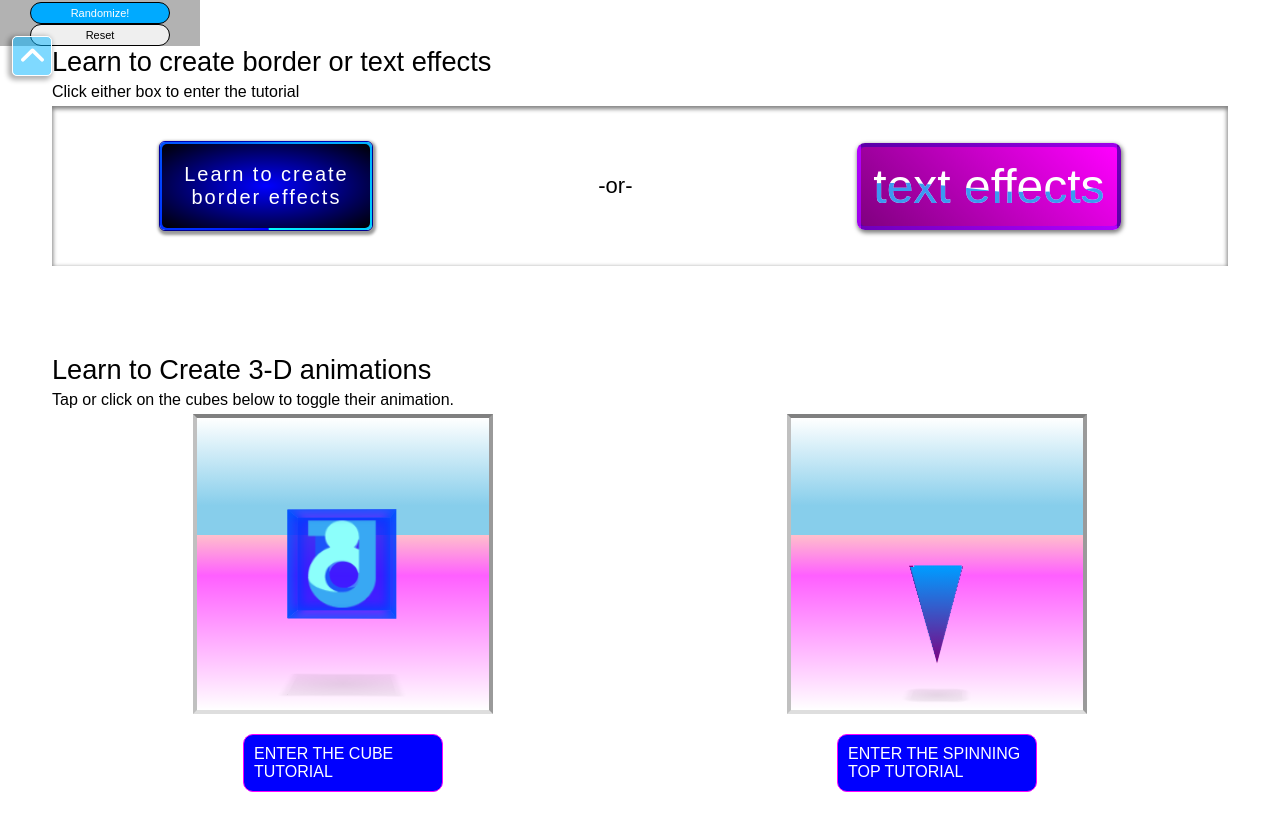
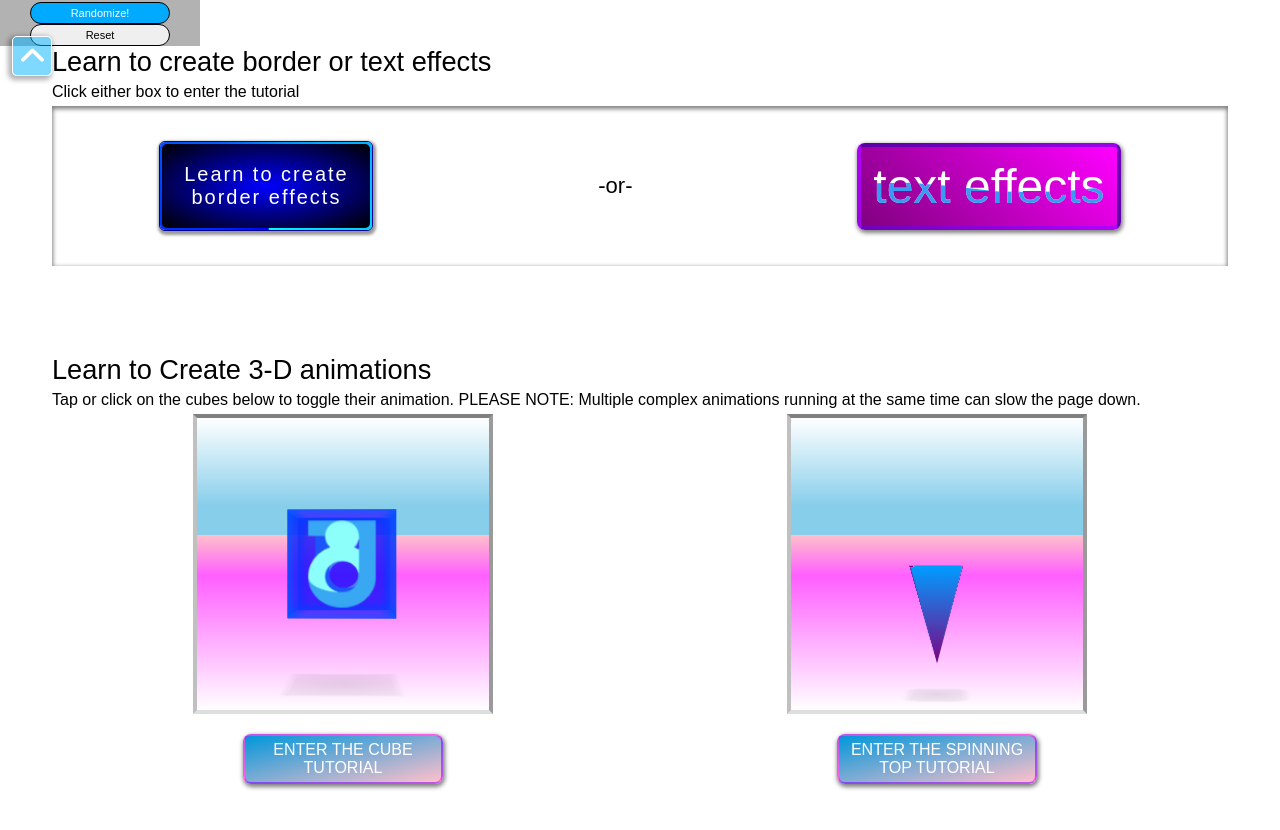
Before and after one commit to virtualepoch/web-engines-react, a React (Create React App) app: page /css in a window 1280 px wide. Shown: the part 804-1634 px from the top of the page. Built offline with nearby package versions, Linux system fonts and the light colour scheme.

Commit message:
scroll action testing

```diff
--- a/src/components/ToTopBtn.js
+++ b/src/components/ToTopBtn.js
@@ -13,7 +13,7 @@ export default function ToTopBtn() {
 
   function ScrollToTop() {
     document.documentElement.scrollTo({ top: 0, behavior: "smooth" });
-    document.Body.scrollTo({ top: 0, behavior: "smooth" });
+    document.documentElement.scrollTo({ top: 0, behavior: "smooth" });
   }
 
   return <div className="to-top-btn" ref={toTopBtn} onClick={ScrollToTop}></div>;
--- a/src/components/todo/todopage.css
+++ b/src/components/todo/todopage.css
@@ -97,5 +97,4 @@ button {
   right: 0;
   bottom: 0;
   z-index: 888;
-  border: 1px solid rgb(0, 0, 0, 0.3);
 }
--- a/src/pages/css/Css.js
+++ b/src/pages/css/Css.js
@@ -29,7 +29,7 @@ export default function Css() {
         </section>
         <section className="effects-section">
           <h1>Learn to Create 3-D animations</h1>
-          <p>Tap or click on the cubes below to toggle their animation.</p>
+          <p>Tap or click on the cubes below to toggle their animation. PLEASE NOTE: Multiple complex animations running at the same time can slow the page down.</p>
           <div className="cube-effects-container">
             <div className="column column-1">
               <ColorCube />
--- a/src/pages/css/components/BackBtn.js
+++ b/src/pages/css/components/BackBtn.js
@@ -2,5 +2,6 @@ import { useNavigate } from "react-router-dom";
 
 export default function BackBtn() {
   const navigate = useNavigate();
-  return <button className="back-btn bottom" onClick={() => navigate(-1)}></button>;
+
+  return <button className="back-btn" onClick={() => navigate(-1)}></button>;
 }
--- a/src/pages/css/css.css
+++ b/src/pages/css/css.css
@@ -147,8 +147,6 @@
 .back-btn {
   width: 40px;
   height: 40px;
-  position: relative;
-  left: -48%;
   border: 1px solid white;
   border-radius: 50%;
   box-shadow: -2px 0 5px 2px rgb(0, 0, 0, 0.3);
@@ -172,9 +170,11 @@
 .cube-effects-container p {
   width: 200px;
   margin-top: 20px;
-  padding: 10px;
+  padding: 5px 10px;
   color: white;
-  background: blue;
-  border: 1px solid magenta;
-  border-radius: 10px;
+  text-align: center;
+  border: 2px solid rgb(255, 0, 255, 0.5);
+  border-radius: 8px;
+  box-shadow: 1px 2px 4px 1px rgba(0, 0, 0, 0.5);
+  background: linear-gradient(to bottom right, #0097db, pink);
 }
```
